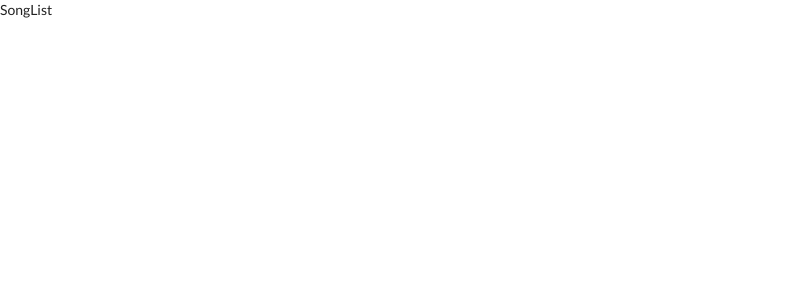
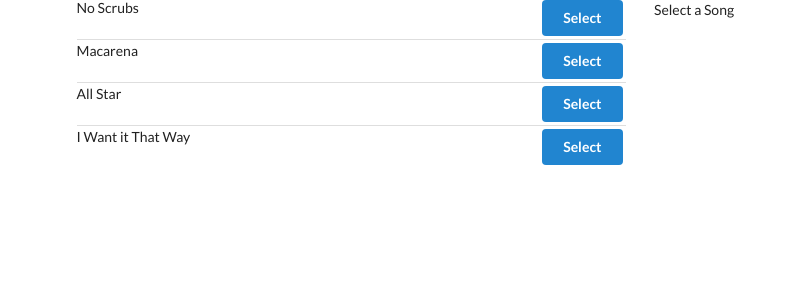
Before and after one commit to n4sunday/modern-react-with-redux, a React (Create React App) app: page / in a window 1280 px wide. Shown: the top 300 px of the page, without its empty margins (0-796 px from the left). Built offline with nearby package versions, Linux system fonts and the light colour scheme.

Commit message:
Update UI Redux

```diff
--- a/src/actions/index.js
+++ b/src/actions/index.js
@@ -1,5 +1,5 @@
 // Action creator
-export const selectSong = () => {
+export const selectSong = song => {
     // Return an action
     return {
         type: 'SONG_SELECTED',
--- a/src/components/App.js
+++ b/src/components/App.js
@@ -1,11 +1,16 @@
 import React from 'react'
 import SongList from './SongList'
-
+import SongDetail from './SongDetail'
 
 const App = () => {
     return (
-        <div>
-            <SongList/>
+        <div className="ui container grid">
+            <div className="column eight wide">
+                <SongList />
+            </div>
+            <div className="column eight wide">
+                <SongDetail />
+            </div>
         </div>
     )
 }
--- /dev/null
+++ b/src/components/SongDetail.js
@@ -0,0 +1,24 @@
+import React from 'react'
+import { connect } from 'react-redux'
+
+const SongDetail = ({ song }) => {
+    if (!song) {
+        return <div>Select a Song</div>
+    }
+
+    return <div className="">
+        <h3>Details for:</h3>
+        <p>
+            Title: {song.title}
+            <br/>
+            Duration: {song.duration}
+
+        </p>
+    </div>
+}
+
+const mapStateToProps = (state) => {
+    return { song: state.selectedSong }
+}
+
+export default connect(mapStateToProps)(SongDetail)
--- a/src/components/SongList.js
+++ b/src/components/SongList.js
@@ -1,10 +1,27 @@
 import React, { Component } from 'react'
 import { connect } from 'react-redux'
+import { selectSong } from '../actions'
 
 class SongList extends Component {
+    renderList() {
+        selectSong()
+        return this.props.songs.map((song) => {
+            return (
+                <div className="item" key={song.title}>
+                    <div className="right floated content">
+                        <button className="ui button primary" onClick={() => this.props.selectSong(song)}>
+                            Select
+                        </button>
+                    </div>
+                    <div className="content">{song.title}</div>
+                </div>
+            )
+        })
+    }
+
     render() {
         return (
-            <div>SongList</div>
+            <div className="ui divided list">{this.renderList()}</div>
         )
     }
 }
@@ -12,4 +29,4 @@ const mapStateToProps = state => {
     return { songs: state.songs }
 }
 
-export default connect(mapStateToProps)(SongList)
+export default connect(mapStateToProps, { selectSong })(SongList)
```
